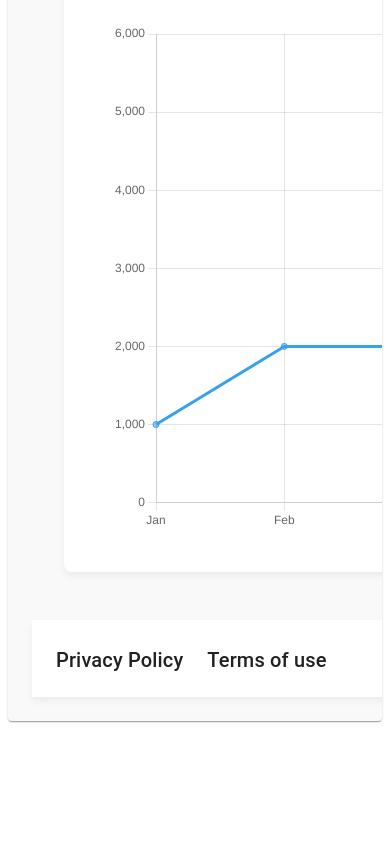
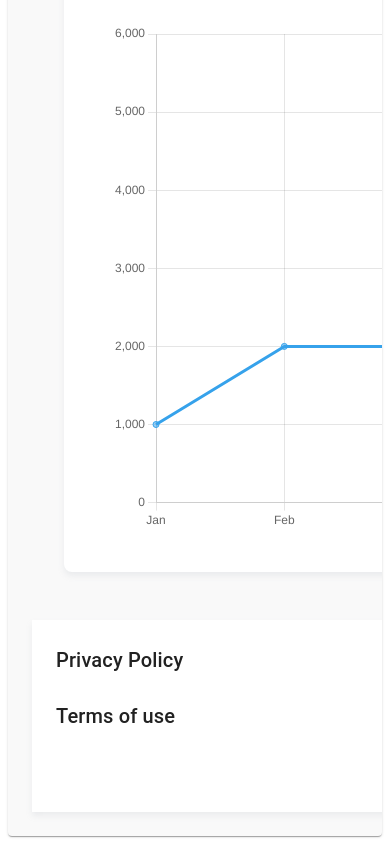
Before and after one commit to yahya-Tech59/Commission-Material, a React (Vite) app: page /dashboard in a window 390 px wide. Shown: the part 945-1789 px from the top of the page. Before the commit the page ends 1674 px from the top, so only its background shows below. Built offline with nearby package versions, Linux system fonts and the light colour scheme; sample sign-in values are in the browser's storage.

Commit message:
footer changed into responsive but not completetly

```diff
--- a/src/layouts/Footer.jsx
+++ b/src/layouts/Footer.jsx
@@ -1,5 +1,5 @@
-import { Box, Stack, Typography } from "@mui/material";
 import React from "react";
+import { Box, Grid, Typography } from "@mui/material";
 
 export const Footer = () => {
   return (
@@ -7,21 +7,42 @@ export const Footer = () => {
       sx={{
         bgcolor: "white",
         ml: 1,
-        width: "96rem",
-        height: "1.8rem",
+        width: "100%",
         display: "flex",
-        gap: 3,
+        flexDirection: "column",
         p: 3,
         mb: 3,
         boxShadow: "0px 4px 6px rgba(156, 163, 175, 0.15)",
+        display: {
+          xs: { display: "flex", flexDirection: "column", overflow: "hidden" },
+        },
       }}
     >
-      <Typography variant="h6">Privacy Policy</Typography>
-      <Typography variant="h6">Terms of use</Typography>
+      <Grid
+        container
+        spacing={3}
+        justifyContent="space-between"
+        alignItems="center"
+      >
+        <Grid item xs={12} sm={6} md={2}>
+          <Typography variant="h6">Privacy Policy</Typography>
+        </Grid>
+        <Grid item xs={12} sm={6} md={2}>
+          <Typography variant="h6">Terms of use</Typography>
+        </Grid>
 
-      <Typography variant="h6" sx={{ ml: "66rem" }}>
-        @ 2022 CawaaleICT
-      </Typography>
+        <Grid item xs={12} sm={6} md={2}>
+          <Typography
+            variant="h6"
+            sx={{
+              textAlign: "center",
+              display: { xs: { position: "relative", right: 800 } },
+            }}
+          >
+            @ 2022 CawaaleICT
+          </Typography>
+        </Grid>
+      </Grid>
     </Box>
   );
 };
```
